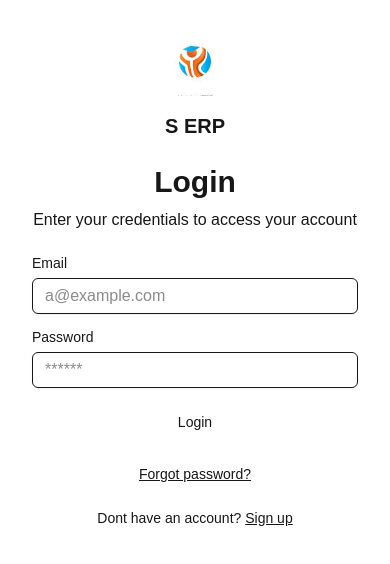
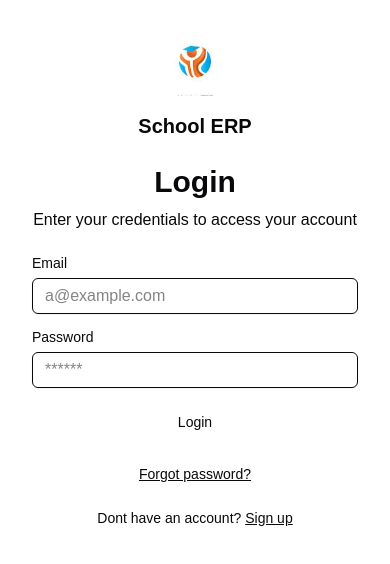
Before and after one commit to dhruvilshah884/school-ERP, a Next.js app: page /login in a window 390 px wide. Shown: the top 564 px of the page. Built offline with nearby package versions, Linux system fonts and the light colour scheme.

Commit message:
add sidebar

```diff
--- a/src/components/custom/AppSidebar.tsx
+++ b/src/components/custom/AppSidebar.tsx
@@ -1,6 +1,6 @@
 'use client'
 
-import React, { useEffect, useRef, useState, useCallback } from 'react'
+import React, { useEffect, useRef, useState, useCallback, useContext } from 'react'
 import Link from 'next/link'
 import Image from 'next/image'
 import { usePathname } from 'next/navigation'
@@ -14,10 +14,10 @@ import {
   Wallet,
   HandCoinsIcon,
   PersonStandingIcon,
-  LayoutDashboard,
-  Ellipsis
+  LayoutDashboard
 } from 'lucide-react'
 import Icon from '../../../public/images/logo.png'
+import { AuthContext } from '@/context/AuthContext'
 
 type NavItem = {
   name: string
@@ -32,6 +32,7 @@ const navItems: NavItem[] = [
     name: 'Dashboard',
     path: '/dashboard'
   },
+
   {
     name: 'Students',
     icon: <Users size={20} />,
@@ -42,9 +43,54 @@ const navItems: NavItem[] = [
     icon: <UserRound size={20} />,
     path: '/teachers'
   },
+  {
+    name: 'Exams',
+    icon: <Split size={20} />,
+    subItems: [
+      { name: 'Exams', path: '/exams' },
+      { name: 'Exam Results', path: '/exam-results' },
+      { name: 'Exam Rechecking', path: '/exam-rechecking' }
+    ]
+  },
+  {
+    name: 'Attendance',
+    icon: <PersonStandingIcon size={20} />,
+    subItems: [
+      { name: 'Attendance', path: '/attendance' },
+      { name: 'Faculty Attendance', path: '/faculty-attendance' }
+    ]
+  },
+  {
+    name: 'Fees',
+    icon: <Wallet size={20} />,
+    subItems: [
+      { name: 'Fee Structure', path: '/fee-structure' },
+      { name: 'Fee Payment', path: '/fee-payment' }
+    ]
+  },
+  {
+    name: 'Events',
+    icon: <LucideBoxes size={20} />,
+    subItems: [
+      { name: 'Events', path: '/events' },
+      { name: 'Notifications', path: '/notifications' },
+      { name: 'Concent', path: '/concent' },
+      { name: 'Feedback', path: '/feedback' }
+    ]
+  },
+  {
+    name:'User & Roles',
+    icon: <Users size={20} />,
+    path: '/user'
+  }
 ]
 
 const AppSidebar: React.FC = () => {
+  const { logout, user } = useContext(AuthContext)
+  const role = user?.role
+  const isAdmin = role === 'ADMIN'
+  const isTeacher = role === 'TEACHER'
+
   const { isExpanded, isMobileOpen, isHovered, setIsHovered } = useSidebar()
   const pathname = usePathname()
   const [openSubmenu, setOpenSubmenu] = useState<{ type: 'main' | 'others'; index: number } | null>(null)
@@ -54,9 +100,7 @@ const AppSidebar: React.FC = () => {
   const isActive = useCallback((path: string) => pathname === path, [pathname])
 
   const handleSubmenuToggle = (index: number, menuType: 'main' | 'others') => {
-    setOpenSubmenu(prev =>
-      prev?.index === index && prev?.type === menuType ? null : { type: menuType, index }
-    )
+    setOpenSubmenu(prev => (prev?.index === index && prev?.type === menuType ? null : { type: menuType, index }))
   }
 
   useEffect(() => {
@@ -72,7 +116,7 @@ const AppSidebar: React.FC = () => {
   }, [openSubmenu])
 
   const renderMenuItems = (items: NavItem[], type: 'main') => (
-    <ul className="space-y-2">
+    <ul className='space-y-2'>
       {items.map((item, idx) => {
         const isOpen = openSubmenu?.type === type && openSubmenu?.index === idx
         return (
@@ -80,16 +124,18 @@ const AppSidebar: React.FC = () => {
             {item.subItems ? (
               <button
                 onClick={() => handleSubmenuToggle(idx, type)}
-                className={`flex items-center w-full px-4 py-2 rounded-md transition hover:bg-dark-100 dark:hover:bg-dark-800 ${
-                  isOpen ? 'bg-gray-100 dark:bg-dark-800' : ''
+                className={`flex items-center w-full px-4 py-2 rounded-lg transition hover:bg-gray-100 dark:hover:bg-gray-800 ${
+                  isOpen ? 'bg-gray-100 dark:bg-gray-800' : ''
                 }`}
               >
-                <span className="mr-3">{item.icon}</span>
+                <span className='mr-3 text-black dark:text-white'>{item.icon}</span>
                 {(isExpanded || isHovered || isMobileOpen) && (
                   <>
-                    <span className="flex-1 text-left">{item.name}</span>
+                    <span className='flex-1 text-left text-black dark:text-white'>{item.name}</span>
                     <ChevronDown
-                      className={`transition-transform duration-300 ${isOpen ? 'rotate-180' : ''}`}
+                      className={`transition-transform duration-300 ${
+                        isOpen ? 'rotate-180' : ''
+                      } text-black dark:text-white`}
                       size={18}
                     />
                   </>
@@ -99,11 +145,13 @@ const AppSidebar: React.FC = () => {
               item.path && (
                 <Link
                   href={item.path}
-                  className={`flex items-center px-4 py-2 rounded-md transition hover:bg-gray-100 dark:hover:bg-red-800 ${
-                    isActive(item.path) ? 'bg-blue-100 text-blue-600 dark:bg-blue-900' : ''
+                  className={`flex items-center px-4 py-2 rounded-lg transition hover:bg-gray-100 dark:hover:bg-gray-800 ${
+                    isActive(item.path)
+                      ? 'bg-blue-100 text-blue-600 dark:bg-blue-900 dark:text-white'
+                      : 'text-black dark:text-white'
                   }`}
                 >
-                  <span className="mr-3">{item.icon}</span>
+                  <span className='mr-3'>{item.icon}</span>
                   {(isExpanded || isHovered || isMobileOpen) && <span>{item.name}</span>}
                 </Link>
               )
@@ -111,20 +159,21 @@ const AppSidebar: React.FC = () => {
 
             {item.subItems && (isExpanded || isHovered || isMobileOpen) && (
               <div
-              ref={el => {
-                subMenuRefs.current[`${type}-${idx}`] = el;
-              }}
-
-                className="transition-all overflow-hidden"
+                ref={el => {
+                  subMenuRefs.current[`${type}-${idx}`] = el
+                }}
+                className='transition-all overflow-hidden'
                 style={{ height: isOpen ? `${subMenuHeight[`${type}-${idx}`]}px` : '0px' }}
               >
-                <ul className="pl-10 pr-4 py-2 space-y-2">
+                <ul className='pl-10 pr-4 py-2 space-y-2'>
                   {item.subItems.map(sub => (
                     <li key={sub.name}>
                       <Link
                         href={sub.path}
-                        className={`flex justify-between items-center text-sm py-1 px-2 rounded-md hover:bg-dark-100 dark:hover:bg-dark-800 ${
-                          isActive(sub.path) ? 'bg-blue-50 text-blue-600 dark:bg-blue-900' : ''
+                        className={`flex justify-between items-center text-sm py-1 px-2 rounded-md hover:bg-gray-100 dark:hover:bg-gray-800 ${
+                          isActive(sub.path)
+                            ? 'bg-blue-50 text-blue-600 dark:bg-blue-900 dark:text-white'
+                            : 'text-black dark:text-white'
                         }`}
                       >
                         {sub.name}
@@ -153,21 +202,19 @@ const AppSidebar: React.FC = () => {
 
   return (
     <aside
-      className={`fixed z-50 top-0 left-0 h-screen transition-all duration-300 border-r bg-black dark:bg-dark-900 dark:border-dark-800 ${
+      className={`fixed z-50 top-0 left-0 h-screen transition-all duration-300 border-r bg-white text-black dark:bg-black dark:text-white dark:border-gray-800 ${
         isExpanded || isMobileOpen ? 'w-[280px]' : isHovered ? 'w-[280px]' : 'w-[80px]'
       } ${isMobileOpen ? 'translate-x-0' : '-translate-x-full'} lg:translate-x-0`}
       onMouseEnter={() => !isExpanded && setIsHovered(true)}
       onMouseLeave={() => setIsHovered(false)}
     >
-      <div className="p-4 flex items-center justify-start lg:justify-start gap-2">
-        <Image src={Icon} alt="Logo" width={32} height={32} />
-        {(isExpanded || isHovered || isMobileOpen) && (
-          <span className="text-lg font-semibold text-dark-800 dark:text-dark">School ERP</span>
-        )}
+      <div className='p-4 flex items-center gap-2'>
+        <Image src={Icon} alt='Logo' width={32} height={32} />
+        {(isExpanded || isHovered || isMobileOpen) && <span className='text-lg font-semibold'>School ERP</span>}
       </div>
 
-      <nav className="overflow-y-auto px-2 py-4 scrollbar-thin scrollbar-thumb-dark-300 dark:scrollbar-thumb-dark-700">
-        {renderMenuItems(navItems, 'main')}
+      <nav className='overflow-y-auto px-2 py-4 scrollbar-thin scrollbar-thumb-gray-300 dark:scrollbar-thumb-gray-700'>
+        {renderMenuItems(navItems.filter(item =>!(isTeacher && item.name === 'Exams' || isTeacher && item.name === 'Attendance' || isTeacher && item.name === 'Fees' || isTeacher && item.name === "User & Roles" )), 'main')}
       </nav>
     </aside>
   )
--- a/src/layouts/DashboardLayout/index.tsx
+++ b/src/layouts/DashboardLayout/index.tsx
@@ -46,7 +46,7 @@ export default function DashboardLayout(props: IDashboardPageLayout) {
   const mainContentMargin = isMobileOpen ? 'ml-0' : isExpanded || isHovered ? 'lg:ml-[275px]' : 'lg:ml-[90px]'
 
   return (
-    <div className='flex min-h-screen bg-gray-100'>
+    <div className='flex min-h-screen bg-white'>
       <AppSidebar />
       <Backdrop />
       <div className={`flex flex-col flex-1 transition-all duration-300 ease-in-out ${mainContentMargin}`}>
--- a/src/pages/login/index.tsx
+++ b/src/pages/login/index.tsx
@@ -40,7 +40,7 @@ export default function LoginPage() {
     <div className='w-full max-w-sm space-y-6'>
       <div className='flex justify-center flex-col items-center gap-4'>
         <Image src='/images/logo.png' alt='Logo' width={64} height={64} />
-        <span className=' space-y-2 font-bold text-xl'>S ERP</span>
+        <span className=' space-y-2 font-bold text-xl'>School ERP</span>
       </div>
       <div className='space-y-2 text-center'>
         <h2 className='text-3xl font-bold'>Login</h2>
--- a/src/styles/globals.css
+++ b/src/styles/globals.css
@@ -1,9 +1,75 @@
 @import "tailwindcss";
 
 :root {
-  --background: #ffffff;
-  --foreground: #171717;
+  --radius: 1rem;
+  --background: oklch(1 0 0);
+  --foreground: oklch(0.141 0.005 285.823);
+  --card: oklch(1 0 0);
+  --card-foreground: oklch(0.141 0.005 285.823);
+  --popover: oklch(1 0 0);
+  --popover-foreground: oklch(0.141 0.005 285.823);
+  --primary: oklch(0.623 0.214 259.815);
+  --primary-foreground: oklch(0.97 0.014 254.604);
+  --secondary: oklch(0.967 0.001 286.375);
+  --secondary-foreground: oklch(0.21 0.006 285.885);
+  --muted: oklch(0.967 0.001 286.375);
+  --muted-foreground: oklch(0.552 0.016 285.938);
+  --accent: oklch(0.967 0.001 286.375);
+  --accent-foreground: oklch(0.21 0.006 285.885);
+  --destructive: oklch(0.577 0.245 27.325);
+  --border: oklch(0.92 0.004 286.32);
+  --input: oklch(0.92 0.004 286.32);
+  --ring: oklch(0.623 0.214 259.815);
+  --chart-1: oklch(0.646 0.222 41.116);
+  --chart-2: oklch(0.6 0.118 184.704);
+  --chart-3: oklch(0.398 0.07 227.392);
+  --chart-4: oklch(0.828 0.189 84.429);
+  --chart-5: oklch(0.769 0.188 70.08);
+  --sidebar: oklch(0.985 0 0);
+  --sidebar-foreground: oklch(0.141 0.005 285.823);
+  --sidebar-primary: oklch(0.623 0.214 259.815);
+  --sidebar-primary-foreground: oklch(0.97 0.014 254.604);
+  --sidebar-accent: oklch(0.967 0.001 286.375);
+  --sidebar-accent-foreground: oklch(0.21 0.006 285.885);
+  --sidebar-border: oklch(0.92 0.004 286.32);
+  --sidebar-ring: oklch(0.623 0.214 259.815);
 }
+
+.dark {
+  --background: oklch(0.141 0.005 285.823);
+  --foreground: oklch(0.985 0 0);
+  --card: oklch(0.21 0.006 285.885);
+  --card-foreground: oklch(0.985 0 0);
+  --popover: oklch(0.21 0.006 285.885);
+  --popover-foreground: oklch(0.985 0 0);
+  --primary: oklch(0.546 0.245 262.881);
+  --primary-foreground: oklch(0.379 0.146 265.522);
+  --secondary: oklch(0.274 0.006 286.033);
+  --secondary-foreground: oklch(0.985 0 0);
+  --muted: oklch(0.274 0.006 286.033);
+  --muted-foreground: oklch(0.705 0.015 286.067);
+  --accent: oklch(0.274 0.006 286.033);
+  --accent-foreground: oklch(0.985 0 0);
+  --destructive: oklch(0.704 0.191 22.216);
+  --border: oklch(1 0 0 / 10%);
+  --input: oklch(1 0 0 / 15%);
+  --ring: oklch(0.488 0.243 264.376);
+  --chart-1: oklch(0.488 0.243 264.376);
+  --chart-2: oklch(0.696 0.17 162.48);
+  --chart-3: oklch(0.769 0.188 70.08);
+  --chart-4: oklch(0.627 0.265 303.9);
+  --chart-5: oklch(0.645 0.246 16.439);
+  --sidebar: oklch(0.21 0.006 285.885);
+  --sidebar-foreground: oklch(0.985 0 0);
+  --sidebar-primary: oklch(0.546 0.245 262.881);
+  --sidebar-primary-foreground: oklch(0.379 0.146 265.522);
+  --sidebar-accent: oklch(0.274 0.006 286.033);
+  --sidebar-accent-foreground: oklch(0.985 0 0);
+  --sidebar-border: oklch(1 0 0 / 10%);
+  --sidebar-ring: oklch(0.488 0.243 264.376);
+}
+
+
 
 @theme inline {
   --color-background: var(--background);
```
Also changed, not shown: src/components/custom/AppHeader.tsx (+25 -47 lines).
